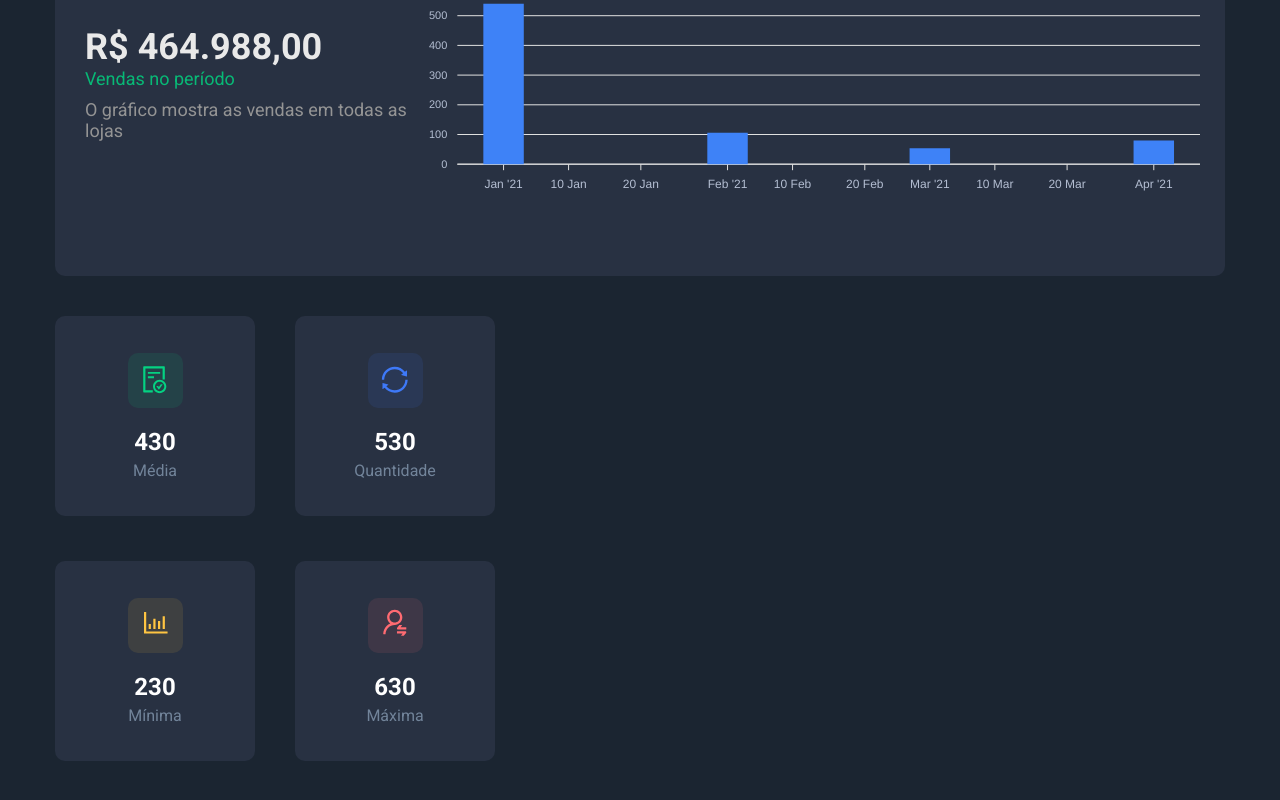
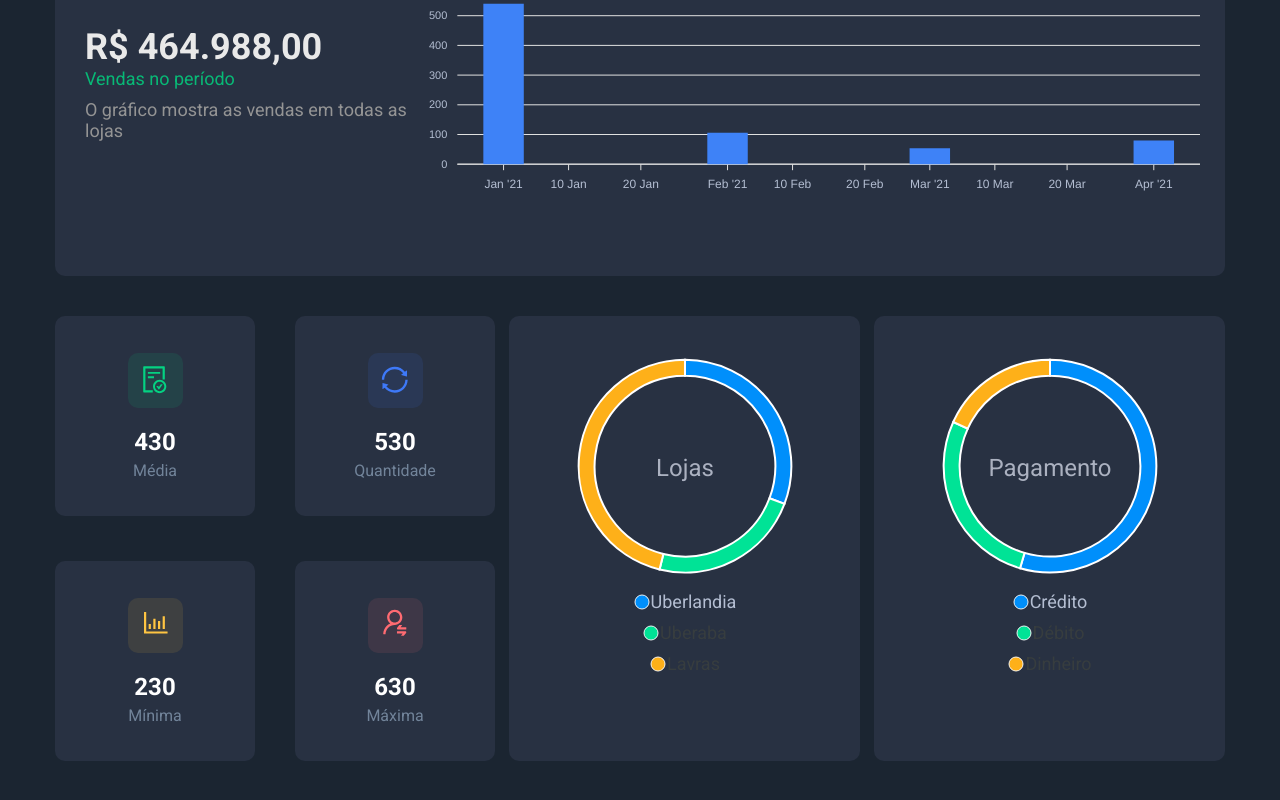
Before and after one commit to denesreis/bluedot-dashboard, a React (Create React App) app in the folder front-web/: page / in a window 1280 px wide. Shown: the part 344-1144 px from the top of the page. Built offline with nearby package versions, Linux system fonts and the light colour scheme.

Commit message:
Componente pie-chart-card adicionado

```diff
--- a/front-web/src/App.css
+++ b/front-web/src/App.css
@@ -5,4 +5,6 @@
 .sales-overview-container{
   margin-top: 40px;
   margin-bottom: 40px;
+  display: flex;
+  justify-content: space-between;
 }
--- a/front-web/src/App.tsx
+++ b/front-web/src/App.tsx
@@ -2,6 +2,7 @@
 import './App.css';
 import Filter from './components/filter';
 import Header from './components/header';
+import PieChartCard from './components/pie-chart-card';
 import SalesByDate from './components/sales-by-date';
 import SalesSummary from './components/sales-summary';
 
@@ -14,6 +15,16 @@
 				<SalesByDate />
 				<div className="sales-overview-container">
 					<SalesSummary />
+					<PieChartCard
+						name="Lojas"
+						labels={['Uberlandia', 'Uberaba', 'Lavras']}
+						series={[40, 30, 60]}
+					/>
+					<PieChartCard
+						name="Pagamento"
+						labels={['Crédito', 'Débito', 'Dinheiro']}
+						series={[60, 30, 20]}
+					/>
 				</div>
 			</div>
 		</>
--- /dev/null
+++ b/front-web/src/components/pie-chart-card/helpers.ts
@@ -0,0 +1,67 @@
+import { ApexOptions } from 'apexcharts';
+
+export const buildPieChartConfig = (labels: string[] = [], name: string) => {
+  return {
+    labels,
+    noData: {
+      text: 'Sem resultados',
+      align: 'center',
+      verticalAlign: 'middle',
+      offsetX: 0,
+      offsetY: 0,
+      style: {
+        color: '#FFF',
+        fontSize: '18px',
+        fontFamily: 'Roboto, sans-serif'
+      }
+    },
+    legend: {
+      show: true,
+      floating: false,
+      position: 'bottom',
+      offsetY: 0,
+      labels: {
+        colors: ['#b4bed2']
+      },
+      fontFamily: 'Roboto, sans-serif',
+      fontSize: '18px',
+      itemMargin:{
+        vertical: 5
+      }
+    },
+    dataLabels: {
+      enabled: false
+    },
+    plotOptions: {
+      pie: {
+        size: 400,
+        donut: {
+          size: '85%',
+          labels: {
+            show: true,
+            name: {
+              show: true,
+              offsetY: 10,
+              formatter: function () {
+                return name;
+              }
+            },
+            total: {
+              show: true,
+              showAlways: true,
+              fontSize: '24px',
+              color: '#ABB1C0',
+              fontFamily: 'Roboto, sans-serif',
+              formatter: function () {
+                return '';
+              }
+            }
+          }
+        }
+      }
+    },
+    chart: {
+      height: '400px'
+    }
+  } as ApexOptions;
+};
--- /dev/null
+++ b/front-web/src/components/pie-chart-card/index.tsx
@@ -0,0 +1,24 @@
+import './styles.css';
+import ReactApexChart from 'react-apexcharts';
+import { buildPieChartConfig } from './helpers';
+
+type Props = {
+	labels: string[],
+	name: string,
+	series: number[]
+};
+
+function PieChartCard({ labels, name, series }: Props) {
+	return (
+		<div className="pie-chart-card base-card">
+			<ReactApexChart
+				options={buildPieChartConfig(labels, name)}
+				type="donut"
+				width="400"
+				series={series}
+			/>
+		</div>
+	);
+}
+
+export default PieChartCard;
--- /dev/null
+++ b/front-web/src/components/pie-chart-card/styles.css
@@ -0,0 +1,13 @@
+.pie-chart-card{
+  width: 30%; /*Para que o tamanho possa ajustar o tamanho ao invés de usar o tamanho fixo*/
+  padding-top: 35px;
+  display: flex;
+  justify-content: center;
+
+}
+
+.apexcharts-legend.apexcharts-align-center {
+  flex-direction: column;
+  align-items: center;
+
+}
```
